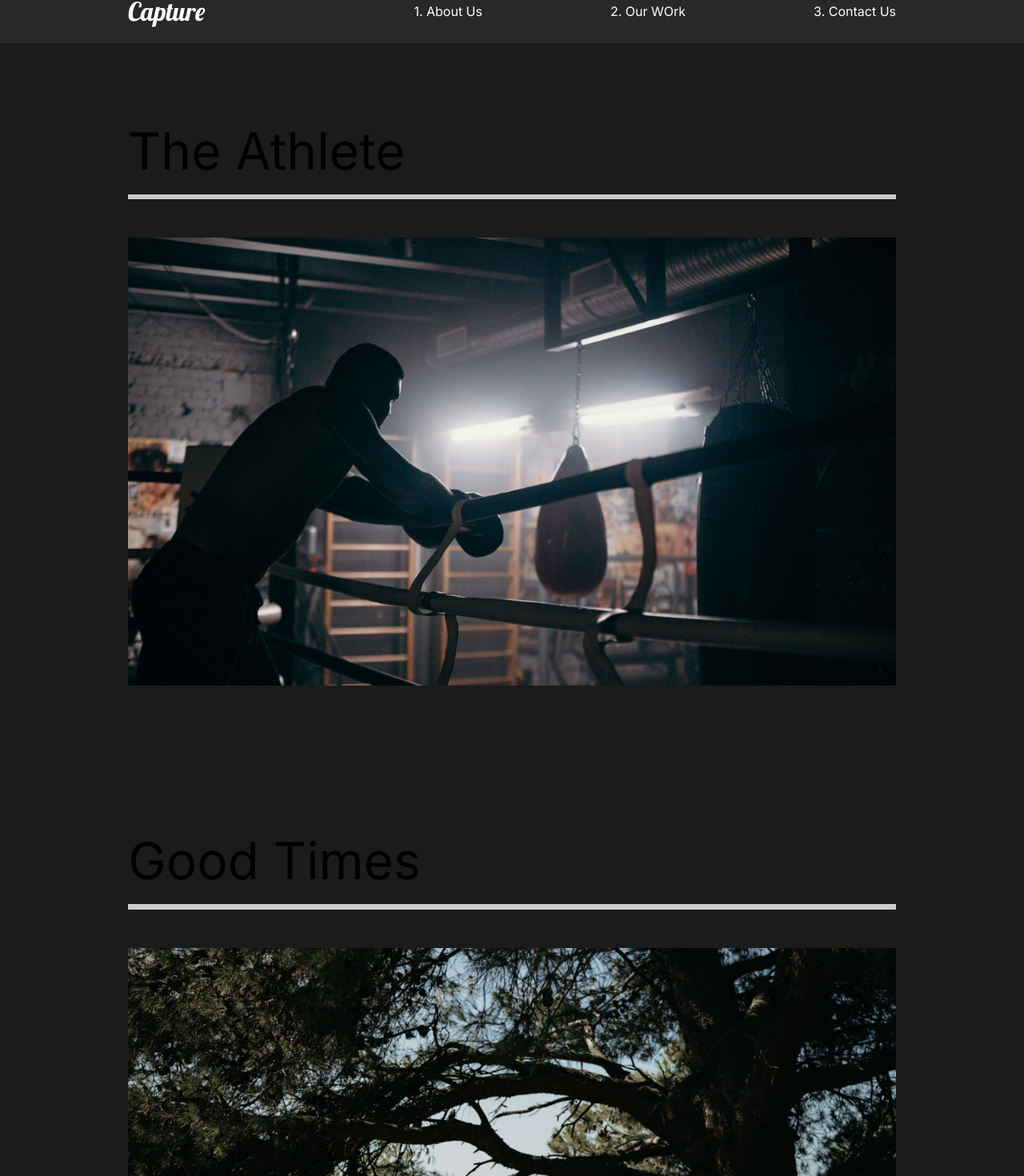
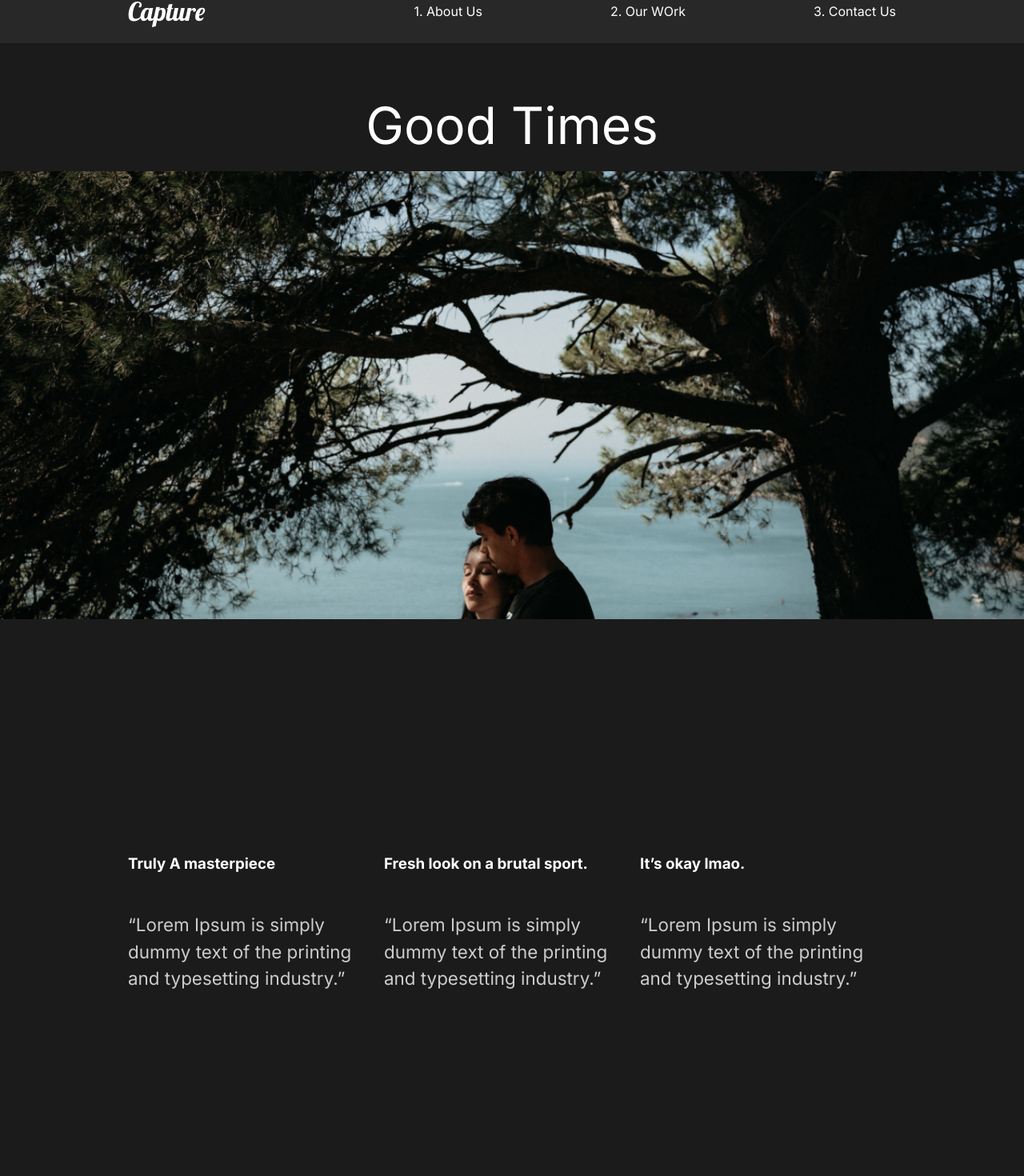
Before and after one commit to amroczeK/react-portfolio, a React (Create React App) app: page /work/good-times in a window 1280 px wide. Shown: the part 26-1496 px from the top of the page at 80% size. Built offline with nearby package versions, Linux system fonts and the light colour scheme.

Commit message:
movie details route

```diff
--- a/src/App.js
+++ b/src/App.js
@@ -5,6 +5,7 @@ import Nav from './components/Nav';
 import AboutMe from './pages/AboutMe';
 import OurWork from './pages/OurWork';
 import ContactUs from './pages/ContactUs';
+import MovieDetails from './pages/MovieDetails';
 
 function App() {
   return (
@@ -13,8 +14,9 @@ function App() {
       <Nav />
       <Switch>
         <Route exact path='/' component={AboutMe} />
-        <Route path='/work' component={OurWork} />
+        <Route path='/work' exact component={OurWork} />
         <Route path='/contact' component={ContactUs} />
+        <Route path='/work/:id' component={MovieDetails} />
       </Switch>
     </div>
   );
--- /dev/null
+++ b/src/pages/MovieDetails.js
@@ -0,0 +1,75 @@
+import React, { useState, useEffect } from 'react';
+import { useHistory } from 'react-router-dom';
+import styled from 'styled-components';
+import { MovieState } from '../data/movieState';
+
+const MovieDetails = () => {
+  const history = useHistory();
+  const url = history.location.pathname;
+  const [movies, setMovies] = useState(MovieState);
+  const [movie, setMovie] = useState(null);
+
+  useEffect(() => {
+    const currentMovie = movies.filter((movie) => movie.url === url);
+    setMovie(currentMovie[0]);
+  }, [movies, url]);
+
+  return (
+    <>
+      {movie && (
+        <Details>
+          <HeadLine>
+            <h2>{movie.title}</h2>
+            <img src={movie.mainImg} alt='movie' />
+          </HeadLine>
+          <Awards>
+            {movie.awards.map((award) => (
+              <Award key={award.title} title={award.title} description={award.description} />
+            ))}
+          </Awards>
+        </Details>
+      )}
+    </>
+  );
+};
+
+const Details = styled.div`
+  color: white;
+`;
+
+const HeadLine = styled.div`
+  min-height: 90vh;
+  padding-top: 20vh;
+  position: relative;
+  h2 {
+    position: absolute;
+    top: 10%;
+    left: 50%;
+    transform: translate(-50%, -10%);
+  }
+  img {
+    width: 100%;
+    height: 70vh;
+    object-fit: cover;
+  }
+`;
+
+const Awards = styled.div`
+  min-height: 80vh;
+  display: flex;
+  margin: 5rem 10rem;
+  align-items: center;
+  justify-content: space-around;
+`;
+
+const Award = ({ title, description }) => {
+  return (
+    <div>
+      <h3>{title}</h3>
+      <div className='line'></div>
+      <p>{description}</p>
+    </div>
+  );
+};
+
+export default MovieDetails;
```
